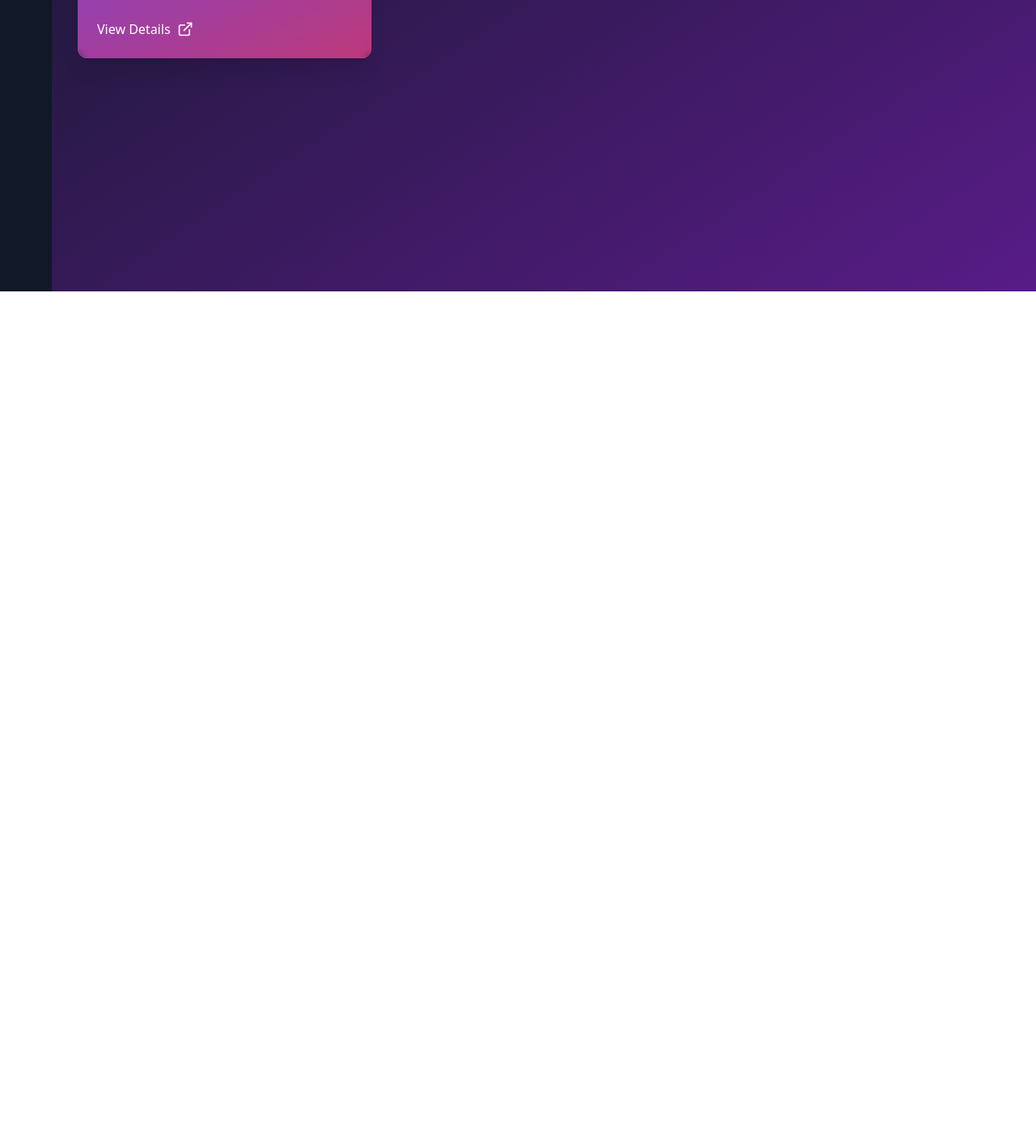
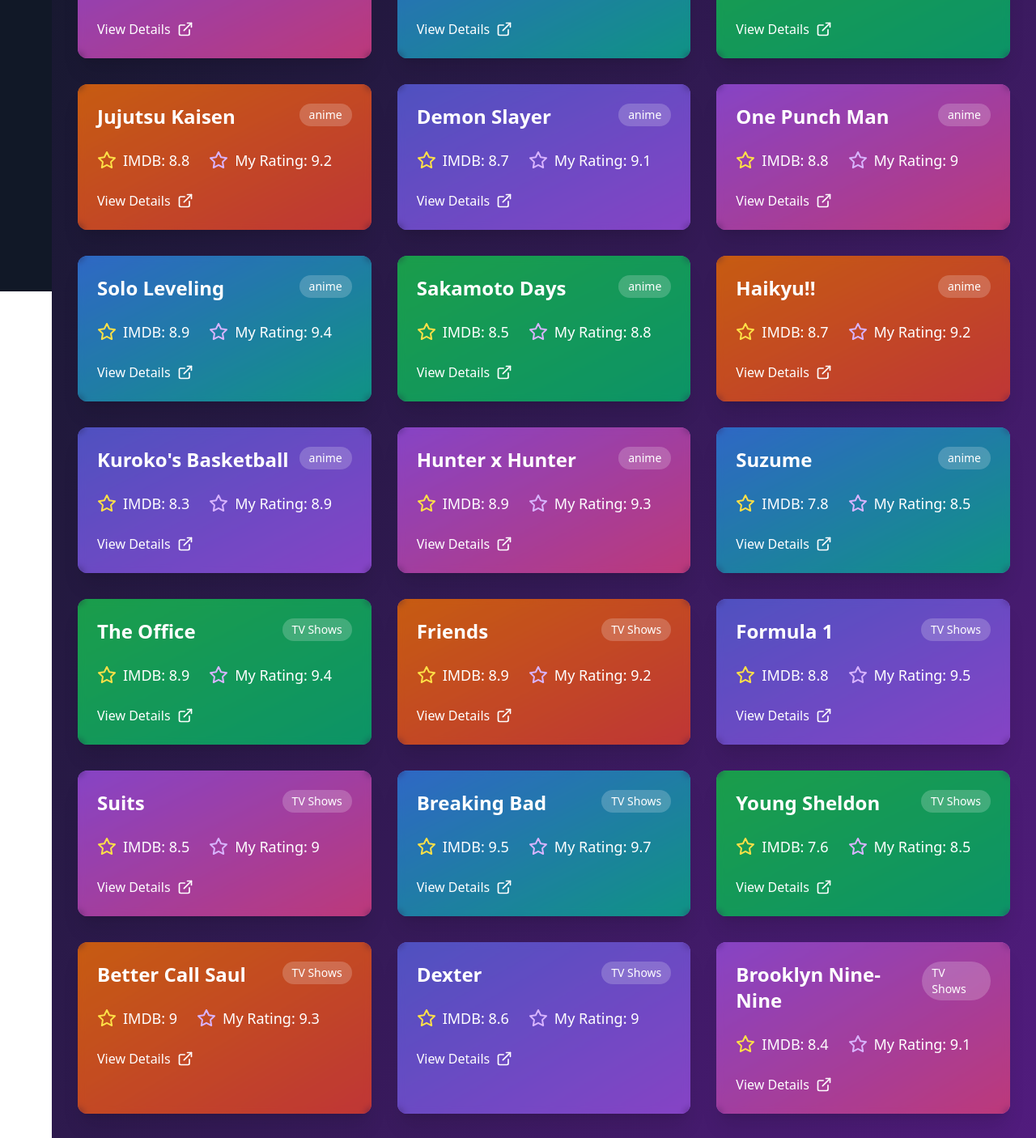
Before and after one commit to SatyaKapardi/Portfolio, a React (Vite) app: page /hobbies in a window 1280 px wide. Shown: the part 440-1846 px from the top of the page at 81% size. Before the commit the page ends 800 px from the top, so only its background shows below. Built offline with nearby package versions, Linux system fonts and the light colour scheme.

Commit message:
Update data.ts

```diff
--- a/src/data.ts
+++ b/src/data.ts
@@ -65,19 +65,215 @@
   }
 ];
 
+
 export const mediaList: Media[] = [
+  // Anime
   {
     title: "Attack on Titan",
     type: "anime",
     imdbRating: 9.0,
     personalRating: 9.5,
     link: "https://www.imdb.com/title/tt2560140/",
-    image: "https://images.unsplash.com/photo-1541562232579-512a21360020?auto=format&fit=crop&q=80&w=800"
+    image: "https://images.unsplash.com/photo-1578632767115-351597cf2477?auto=format&fit=crop&q=80&w=800"
+  },
+  {
+    title: "Death Note",
+    type: "anime",
+    imdbRating: 9.0,
+    personalRating: 9.3,
+    link: "https://www.imdb.com/title/tt0877057/",
+    image: "https://images.unsplash.com/photo-1612178537253-bccd437b730e?auto=format&fit=crop&q=80&w=800"
+  },
+  {
+    title: "Naruto",
+    type: "anime",
+    imdbRating: 8.7,
+    personalRating: 9.0,
+    link: "https://www.imdb.com/title/tt0409591/",
+    image: "https://images.unsplash.com/photo-1578632767837-990eb3b7275b?auto=format&fit=crop&q=80&w=800"
+  },
+  {
+    title: "Jujutsu Kaisen",
+    type: "anime",
+    imdbRating: 8.8,
+    personalRating: 9.2,
+    link: "https://www.imdb.com/title/tt12343534/",
+    image: "https://images.unsplash.com/photo-1614583225154-5fcdda07019e?auto=format&fit=crop&q=80&w=800"
+  },
+  {
+    title: "Demon Slayer",
+    type: "anime",
+    imdbRating: 8.7,
+    personalRating: 9.1,
+    link: "https://www.imdb.com/title/tt9335498/",
+    image: "https://images.unsplash.com/photo-1614583225683-69db8b9965e4?auto=format&fit=crop&q=80&w=800"
+  },
+  {
+    title: "One Punch Man",
+    type: "anime",
+    imdbRating: 8.8,
+    personalRating: 9.0,
+    link: "https://www.imdb.com/title/tt4508902/",
+    image: "https://images.unsplash.com/photo-1614583225792-b8e7cb6b3b1d?auto=format&fit=crop&q=80&w=800"
+  },
+  {
+    title: "Solo Leveling",
+    type: "anime",
+    imdbRating: 8.9,
+    personalRating: 9.4,
+    link: "https://www.imdb.com/title/tt17777156/",
+    image: "https://images.unsplash.com/photo-1614583225154-5fcdda07019e?auto=format&fit=crop&q=80&w=800"
+  },
+  {
+    title: "Sakamoto Days",
+    type: "anime",
+    imdbRating: 8.5,
+    personalRating: 8.8,
+    link: "https://www.imdb.com/title/tt21358866/",
+    image: "https://images.unsplash.com/photo-1614583225683-69db8b9965e4?auto=format&fit=crop&q=80&w=800"
+  },
+  {
+    title: "Haikyu!!",
+    type: "anime",
+    imdbRating: 8.7,
+    personalRating: 9.2,
+    link: "https://www.imdb.com/title/tt3398540/",
+    image: "https://images.unsplash.com/photo-1614583225792-b8e7cb6b3b1d?auto=format&fit=crop&q=80&w=800"
+  },
+  {
+    title: "Kuroko's Basketball",
+    type: "anime",
+    imdbRating: 8.3,
+    personalRating: 8.9,
+    link: "https://www.imdb.com/title/tt2408606/",
+    image: "https://images.unsplash.com/photo-1614583225154-5fcdda07019e?auto=format&fit=crop&q=80&w=800"
+  },
+  {
+    title: "Hunter x Hunter",
+    type: "anime",
+    imdbRating: 8.9,
+    personalRating: 9.3,
+    link: "https://www.imdb.com/title/tt2098220/",
+    image: "https://images.unsplash.com/photo-1614583225683-69db8b9965e4?auto=format&fit=crop&q=80&w=800"
+  },
+  {
+    title: "Suzume",
+    type: "anime",
+    imdbRating: 7.8,
+    personalRating: 8.5,
+    link: "https://www.imdb.com/title/tt16428256/",
+    image: "https://images.unsplash.com/photo-1614583225792-b8e7cb6b3b1d?auto=format&fit=crop&q=80&w=800"
+  },
+
+  // TV Shows
+  {
+    title: "The Office",
+    type: "TV Shows",
+    imdbRating: 8.9,
+    personalRating: 9.4,
+    link: "https://www.imdb.com/title/tt0386676/",
+    image: "https://images.unsplash.com/photo-1497215728101-856f4ea42174?auto=format&fit=crop&q=80&w=800"
+  },
+  {
+    title: "Friends",
+    type: "TV Shows",
+    imdbRating: 8.9,
+    personalRating: 9.2,
+    link: "https://www.imdb.com/title/tt0108778/",
+    image: "https://images.unsplash.com/photo-1517457373958-b7bdd4587205?auto=format&fit=crop&q=80&w=800"
+  },
+  {
+    title: "Formula 1",
+    type: "TV Shows",
+    imdbRating: 8.8,
+    personalRating: 9.5,
+    link: "https://www.imdb.com/title/tt8289930/",
+    image: "https://images.unsplash.com/photo-1504817343863-5092a923803e?auto=format&fit=crop&q=80&w=800"
+  },
+  {
+    title: "Suits",
+    type: "TV Shows",
+    imdbRating: 8.5,
+    personalRating: 9.0,
+    link: "https://www.imdb.com/title/tt1632701/",
+    image: "https://images.unsplash.com/photo-1507679799987-c73779587ccf?auto=format&fit=crop&q=80&w=800"
+  },
+  {
+    title: "Breaking Bad",
+    type: "TV Shows",
+    imdbRating: 9.5,
+    personalRating: 9.7,
+    link: "https://www.imdb.com/title/tt0903747/",
+    image: "https://images.unsplash.com/photo-1562159278-1253a58da141?auto=format&fit=crop&q=80&w=800"
+  },
+  {
+    title: "Young Sheldon",
+    type: "TV Shows",
+    imdbRating: 7.6,
+    personalRating: 8.5,
+    link: "https://www.imdb.com/title/tt6226232/",
+    image: "https://images.unsplash.com/photo-1509281373149-e957c6296406?auto=format&fit=crop&q=80&w=800"
+  },
+  {
+    title: "Better Call Saul",
+    type: "TV Shows",
+    imdbRating: 9.0,
+    personalRating: 9.3,
+    link: "https://www.imdb.com/title/tt3032476/",
+    image: "https://images.unsplash.com/photo-1589829545856-d10d557cf95f?auto=format&fit=crop&q=80&w=800"
+  },
+  {
+    title: "Dexter",
+    type: "TV Shows",
+    imdbRating: 8.6,
+    personalRating: 9.0,
+    link: "https://www.imdb.com/title/tt0773262/",
+    image: "https://images.unsplash.com/photo-1579547944212-c4f4961a8dd8?auto=format&fit=crop&q=80&w=800"
+  },
+  {
+    title: "Brooklyn Nine-Nine",
+    type: "TV Shows",
+    imdbRating: 8.4,
+    personalRating: 9.1,
+    link: "https://www.imdb.com/title/tt2467372/",
+    image: "https://images.unsplash.com/photo-1533470192478-9897d90d5461?auto=format&fit=crop&q=80&w=800"
+  },
+  {
+    title: "Dynasty",
+    type: "TV Shows",
+    imdbRating: 7.3,
+    personalRating: 8.0,
+    link: "https://www.imdb.com/title/tt6128300/",
+    image: "https://images.unsplash.com/photo-1513542789411-b6a5d4f31634?auto=format&fit=crop&q=80&w=800"
+  },
+  {
+    title: "Succession",
+    type: "TV Shows",
+    imdbRating: 8.9,
+    personalRating: 9.4,
+    link: "https://www.imdb.com/title/tt7660850/",
+    image: "https://images.unsplash.com/photo-1554469384-e58fac16e23a?auto=format&fit=crop&q=80&w=800"
+  },
+  {
+    title: "Game of Thrones",
+    type: "TV Shows",
+    imdbRating: 9.3,
+    personalRating: 9.5,
+    link: "https://www.imdb.com/title/tt0944947/",
+    image: "https://images.unsplash.com/photo-1600776ead6d9e9d4d2f5c0d7b202c9a?auto=format&fit=crop&q=80&w=800"
+  },
+  {
+    title: "Avatar: The Last Airbender",
+    type: "TV Shows",
+    imdbRating: 9.3,
+    personalRating: 9.6,
+    link: "https://www.imdb.com/title/tt0417299/",
+    image: "https://images.unsplash.com/photo-1501785888041-af3ef285b470?auto=format&fit=crop&q=80&w=800"
   }
-
 ];
 
 export const financeResources: FinanceResource[] = [
+  // Books
   {
     name: "The Psychology of Money",
     type: "book",
@@ -85,6 +281,106 @@
     link: "https://www.goodreads.com/book/show/41881472-the-psychology-of-money",
     category: "reading",
     author: "Morgan Housel"
+  },
+  {
+    name: "The Intelligent Investor",
+    type: "book",
+    description: "The definitive book on value investing",
+    link: "https://www.goodreads.com/book/show/106835.The_Intelligent_Investor",
+    category: "reading",
+    author: "Benjamin Graham"
+  },
+  {
+    name: "The Dhandho Investor",
+    type: "book",
+    description: "Low-risk value method to high returns",
+    link: "https://www.goodreads.com/book/show/500514.The_Dhandho_Investor",
+    category: "reading",
+    author: "Mohnish Pabrai"
+  },
+  {
+    name: "Diamonds in the Dust",
+    type: "book",
+    description: "Consistent compounding for extraordinary wealth creation",
+    link: "https://www.goodreads.com/book/show/58505700-diamonds-in-the-dust",
+    category: "reading",
+    author: "Aswath Damodaran"
+  },
+  {
+    name: "The Little Book of Valuation",
+    type: "book",
+    description: "How to value a company, pick a stock, and profit",
+    link: "https://www.goodreads.com/book/show/10303670-the-little-book-of-valuation",
+    category: "reading",
+    author: "Aswath Damodaran"
+  },
+  {
+    name: "Principles for Dealing with the Changing World Order",
+    type: "book",
+    description: "Why nations succeed and fail",
+    link: "https://www.goodreads.com/book/show/56829094-principles-for-dealing-with-the-changing-world-order",
+    category: "reading",
+    author: "Ray Dalio"
+  },
+  {
+    name: "Richer, Wiser, Happier",
+    type: "book",
+    description: "How the world's greatest investors win in markets and life",
+    link: "https://www.goodreads.com/book/show/54898389-richer-wiser-happier",
+    category: "reading",
+    author: "William Green"
+  },
+
+  // Articles
+  {
+    name: "Berkshire Hathaway Shareholder Letters",
+    type: "article",
+    description: "Warren Buffett's annual letters to shareholders",
+    link: "https://www.berkshirehathaway.com/letters/letters.html",
+    category: "reading",
+    author: "Warren Buffett"
+  },
+  {
+    name: "Nomad Investment Partnership Letters",
+    type: "article",
+    description: "Investment insights and philosophy",
+    link: "https://www.valuewalk.com/nomad-investment-partnership/",
+    category: "reading",
+    author: "Nicholas Sleep"
+  },
+  {
+    name: "Amazon Annual Shareholder Letters",
+    type: "article",
+    description: "Jeff Bezos's vision and business principles",
+    link: "https://ir.aboutamazon.com/annual-reports-proxies-and-shareholder-letters/default.aspx",
+    category: "reading",
+    author: "Jeff Bezos"
+  },
+
+  // YouTube Channels
+  {
+    name: "Mohnish Pabrai",
+    type: "youtube",
+    description: "Value investing wisdom and investment strategies",
+    link: "https://www.youtube.com/@MohnishPabrai",
+    category: "reading",
+    subscribers: "100K+"
+  },
+  {
+    name: "New Money",
+    type: "youtube",
+    description: "Modern financial education and investment strategies",
+    link: "https://www.youtube.com/@NewMoney",
+    category: "reading",
+    subscribers: "1M+"
+  },
+  {
+    name: "Hamish Hodder",
+    type: "youtube",
+    description: "Value investing analysis and stock deep dives",
+    link: "https://www.youtube.com/@HamishHodder",
+    category: "reading",
+    subscribers: "50K+"
   },
   {
     name: "The Plain Bagel",
@@ -110,6 +406,8 @@
     category: "reading",
     subscribers: "300K+"
   },
+
+  // Tracking Tools
   {
     name: "TradingView",
     type: "website",
@@ -118,7 +416,6 @@
     category: "tracking"
   }
 ];
-
 export const aboutMe: AboutMe = {
   name: "Srisatya Kapardi Budi",
   title: "Software Engineer",
```
